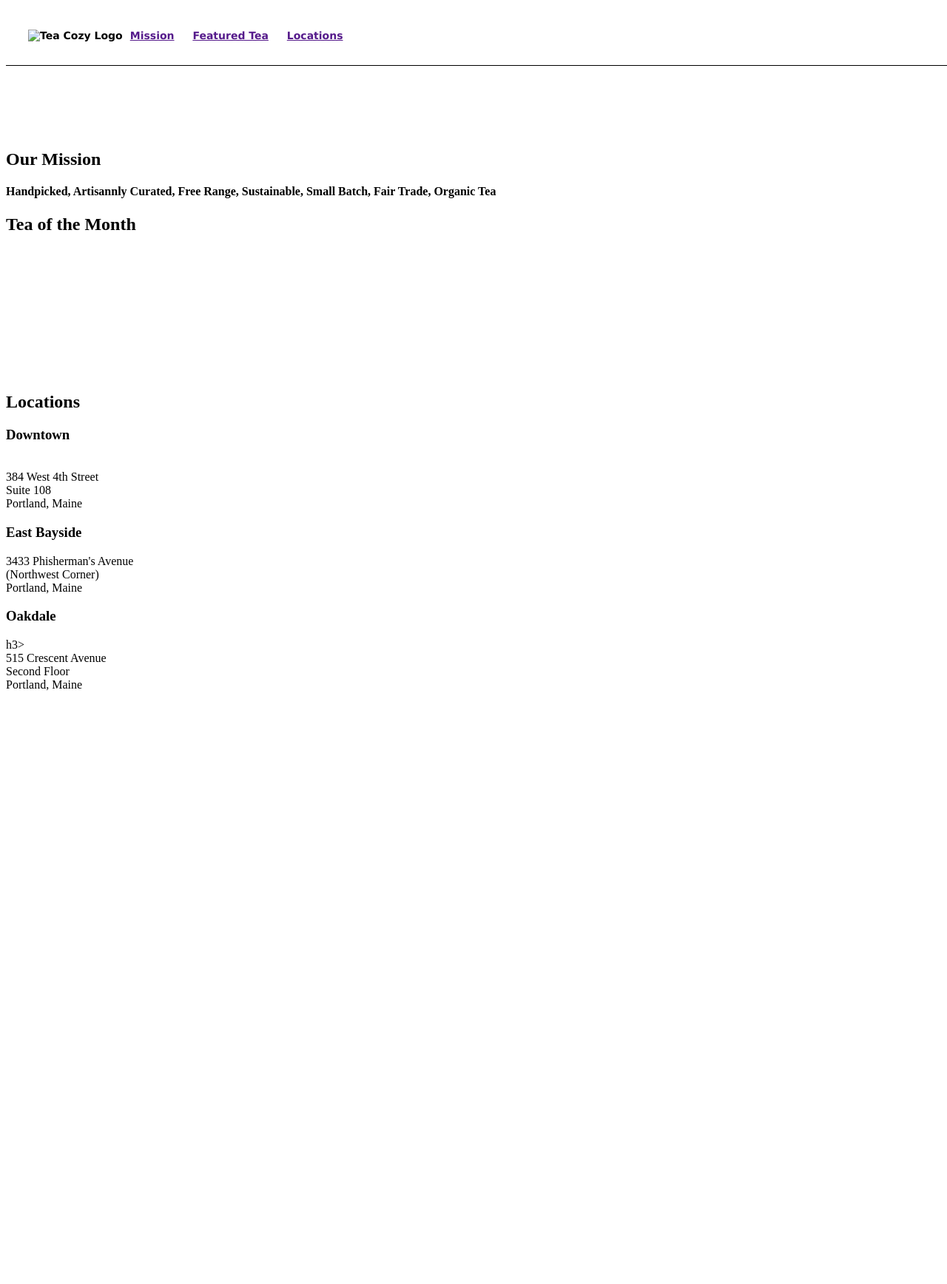
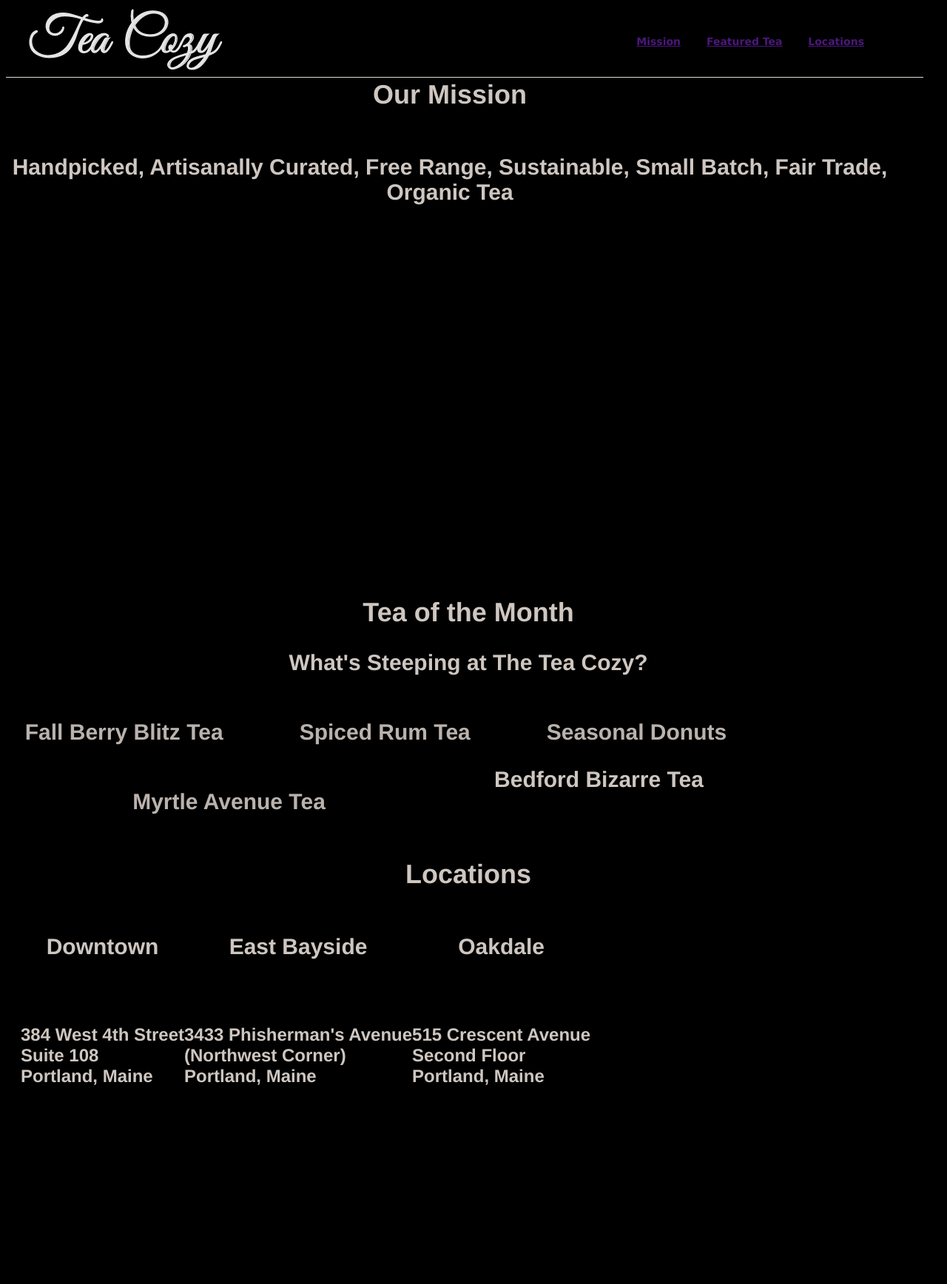
Before and after one commit to DeemCreative/git_practice, a plain HTML site: page documents/TeaCozy/Index.html in a window 1280 px wide. Shown: the top 1736 px of the page at 74% size. Before the commit the page ends 943 px from the top, so only its background shows below. Drawn offline with Linux system fonts and the light colour scheme; files that its build step writes are made by us from their sources.

Commit message:
Tea Cozy, background images not working; footer align probl

```diff
--- a/documents/TeaCozy/Index.html
+++ b/documents/TeaCozy/Index.html
@@ -3,15 +3,17 @@
 
 <head>
   <title>Tea Cozy</title>
-  <link rel="stylesheet" href="./css/stylesheet.css" />
+  <link rel="stylesheet" href="./css/stylesheet.css" type="text/css" />
 </head>
 
 <body>
+    <div class="container">
     <!--HEADER-->
 
 <header>
     <div class="logo">
-        <img src="images/img-tea-cozy.png" alt="Tea Cozy Logo">
+        <img src="images/img-tea-cozy-logo.png" alt="Tea Cozy Logo">
+        </div>
 
     <nav>
 
@@ -27,10 +29,13 @@
 
 <!--MISSION-->
 <div class="mission">
-    <div class="image content"></div>
-    <div class="mission .banner">
-    <h2 span>Our Mission</h2>
-    <h4 span> Handpicked, Artisannly Curated, Free Range, Sustainable, Small Batch, Fair Trade, Organic Tea</h4>
+    <div class="mission-banner">
+    <h2 span>Our Mission</h2></div>
+    <div class="mission-banner">
+   <h3 span> Handpicked, Artisanally Curated, Free Range, Sustainable,
+        Small Batch, Fair Trade, Organic Tea</h3>
+    </div>
+</div>
 </div>
 </div>
 
@@ -39,8 +44,36 @@
 <div class="tea of the month banner">
 
     <h2 span>Tea of the Month</span>
-<div class="selection boxes">
+
+     <h3 p> What's Steeping at The Tea Cozy?</p>
+
+    <div class="selections">
+
+        <div class="t-box-1 .image-box">
+        <h3>Fall Berry Blitz Tea</h3>
+
+        </div>
+        <div class="t-box-2"></div>
+        <h3>Spiced Rum Tea</h3>
+
+        <div class="t-box-3"></div>
+        <h3>Seasonal Donuts </h3>
+         </div>
+
+    <div class="selections">
+
+        <div class="t-box-4 .image-box"></div>
+        <h3> Myrtle Avenue Tea</h3>
+
+        <div class="t-box-5 .image-box"></div>
+        <h13>Bedford Bizarre Tea</h13>
+
+
+
+
     </div>
+
+
 
 </div>
 
@@ -48,27 +81,27 @@
 
 
 <!--LOCATIONS-->
-<div class="image content"></div>
+
 <h2 span>Locations</h2>
-<div class="location boxes">
+<div class="locations .box">
     <box>
     <h3>Downtown</h3><br>
-    384 West 4th Street <br>
+    <h4>384 West 4th Street <br>
     Suite 108 <br>
-    Portland, Maine
+    Portland, Maine</h4>
     </box>
 
     <box>
-    <h3>East Bayside<br></h3>
-    3433 Phisherman's Avenue<br>
+    <h3>East Bayside</h3><br>
+    <h4>3433 Phisherman's Avenue<br>
     (Northwest Corner)<br>
-    Portland, Maine
+    Portland, Maine</h4>
     </box>
 
-    <box><h3>Oakdale</h3>h3><br>
-    515 Crescent Avenue<br>
+    <box><h3>Oakdale</h3><br>
+    <h4>515 Crescent Avenue<br>
     Second Floor<br>
-    Portland, Maine
+    Portland, Maine</h4>
     </box>
 </div>
 
@@ -76,11 +109,17 @@
 
 
 <!--FOOTER-->
+<div class="footer">
+    <h2>The Tea Cozy</h2><br>
+    <h5>Contact@theteacozy.com<br>
+    (917) 555-8904 </h5>
+</div>
 
+<!--COPYRIGHT--><p>copyright The Tea Cozy 2017</p>
+<div class="copyright">
 
-
-
-<!--COPYRIGHT-->
+</div>
+</div> <!--ending div tag for container-->
 </body>
 
 </html>
--- /dev/null
+++ b/documents/TeaCozy/css/stylesheet.css
@@ -0,0 +1,220 @@
+/* UNIVERSAL */
+
+.container {
+    display: flex;
+    margin-left:auto;
+    margin-right: auto;
+    width: 1250px;
+    height: auto;
+  }
+
+body {
+    font-family: "Helvetica";
+    font-size: 22px;
+    color: seashell;
+    background-color: black;
+    opacity: 0.9;
+    width: 1250px;
+}
+
+nav span {
+    display: inline-block;
+    padding: 20px 10px;
+    margin-right: 10px;
+
+  }
+
+  header nav {
+    padding-right: 40px;
+  }
+
+
+
+h2 {
+    font-family: "Helvetica";
+    font-size:36px;
+    color: seashell;
+    opacity: 0.9;
+    text-align: center;
+
+}
+h3 { font-family: "Helvetica";
+    font-size:30px;
+    color: seashell;
+    opacity: 0.9;
+    text-align: center;}
+
+h4 {
+    font-family: "Helvetica";
+    font-size:24px;
+    color: seashell;
+    opacity: 0.9;
+}
+
+h5 { font-family: "Helvetica";
+    font: size 20;px;
+    color: seashell;
+    opacity: 0.9;
+
+}
+
+.box{
+    background-color: black;
+    width: 300px;
+    height: 300px;
+    margintop: 15px;
+
+}
+
+.image-box {
+    display: flex;
+    width: 300px;
+    height: 200px;
+    bottom-margin: 10px;
+
+}
+
+
+/* HEADER */
+
+header {
+  display: flex;
+  justify-content: center;
+  position: fixed;
+  z-index: 1;
+  width: 1200px;
+  height: 69 px;
+  border-bottom: 1px solid seashell;
+  background-color: black;
+  font-family: "Verdana", sans-serif;
+  font-size: 14px;
+  font-weight: bold;
+  padding: 20px 20px;
+
+}
+
+.logo {
+    display: flex;
+    align-items: center;
+    flex-grow: 1;
+    height: 50px;
+    margin-left: 10px;
+
+  }
+
+
+
+
+/* MISSION */
+
+.mission {
+    display: flex;
+    flex-direction: column;
+    background-image: url("./images/img-mission-background.jpg") alt="Tea Cozy artisanal blend";
+    width: 1200px;
+    height: 700px;
+    margin-top: 69px;
+    text-align: center;
+
+
+}
+
+.mission-banner {
+    display: flex;
+    justify-content: center;
+
+    background-color: black;
+    width: 1200px;
+    text-align: center;
+
+}
+
+/* TEA OF THE MONTH */
+
+.selections {
+    display: flex;
+    flex-direction: row;
+    justify-content: space-around;
+    width: 1000px;
+    background-color: black;
+
+}
+
+.teabanner {
+    display: flexbox;
+    justify-content: center;
+    width: 1000px;
+}
+
+.t-box-1 {
+    background-image: url("./images/img-berryblitz.jpg") alt= "Fall Berry Blitz Tea" width=300px;
+}
+
+.t-box-2 {
+    background-image: url("./images/spiced-rum.jpg") alt="spiced rum tea box" width=302px;
+}
+
+t-box-3 {
+    background-image: url("./images/img-donut.jpg") alt="donut" width=300px;
+}
+t-box-4 {
+    background-image: url("images/img-myrtle-ave.jpg") alt="Myrtle Avenue Tea" width=300px;
+}
+
+t-box-5 {
+    background-image: url("images/img-bedford-bizarre.jpg") alt="Bedford Bizarre Tea" width=300px;
+}
+
+
+
+/* LOCATIONS */
+
+.locations {
+    display: flex;
+    background-image: url("../images/img-locations-background.jpg")
+    alt="Tea Cozy Locations" width= 1200px height: 500px;
+    width:1200px;
+    height: 500px;
+    margin-right: 20px;
+    margin-left: 20px;
+    opacity: 1;
+
+}
+
+.h3 locations {
+    display: flex;
+    flex-direction: row;
+    margin-bottom: 15px;
+    width: 300px;
+    height: 300px;
+    opacity: 1;
+    margin-right: 20px;
+    margin-left: 20px;
+
+}
+
+.loc1{
+    display: flex
+}
+
+
+/* FOOTER */
+footer {
+    display: flex;
+    flex-direction: column;
+    flex-align: center;
+    width: 1000px;
+    height: 200px;
+    background-color: black;
+
+}
+
+/* COPYRIGHT */
+
+<!--COPYRIGHT-->
+.copyright{
+    display: flex;
+    justify-content: flex-start;
+    margin-left: 20px;
+
+}
--- a/documents/TeaCozy/css/stylsheet.css
+++ b/documents/TeaCozy/css/stylsheet.css
@@ -9,10 +9,8 @@ opacity: 0.9;
 
 .container {
   display: flex;
-  flex-direction: row;
-
-
-
+  margins:auto;
+  width: 1250px;
 }
 
 h2 {
@@ -87,8 +85,13 @@ header{
 
 .t-box-2 {
     background-image: url("./images/spiced-rum.jpg" alt="spiced rum tea box" width=302px);
+}
 
+t-box-3 {
+    background-image: url("./images/img-donut.jpg" alt="donut" width=300px)
 }
+
+
 
 /* LOCATIONS */
 
```
